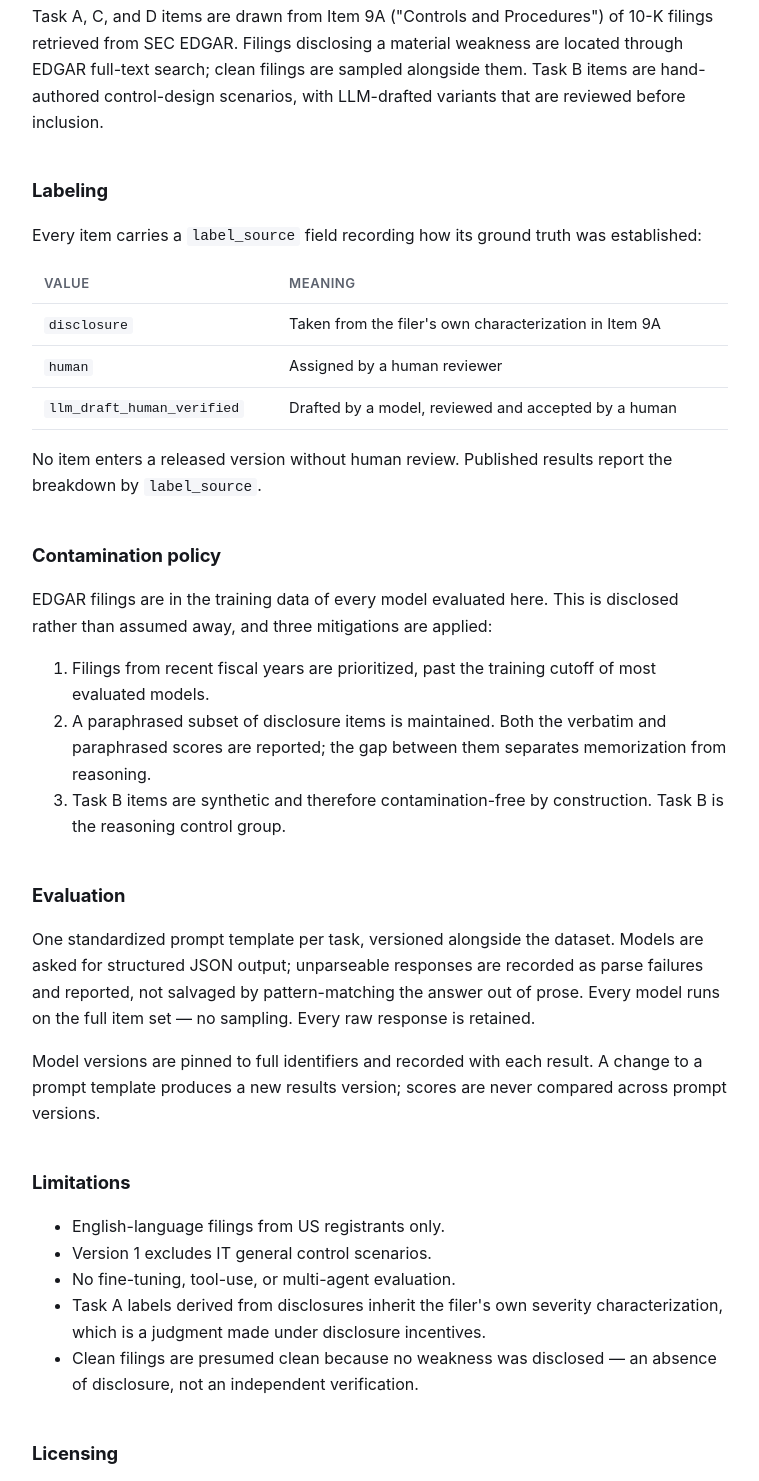
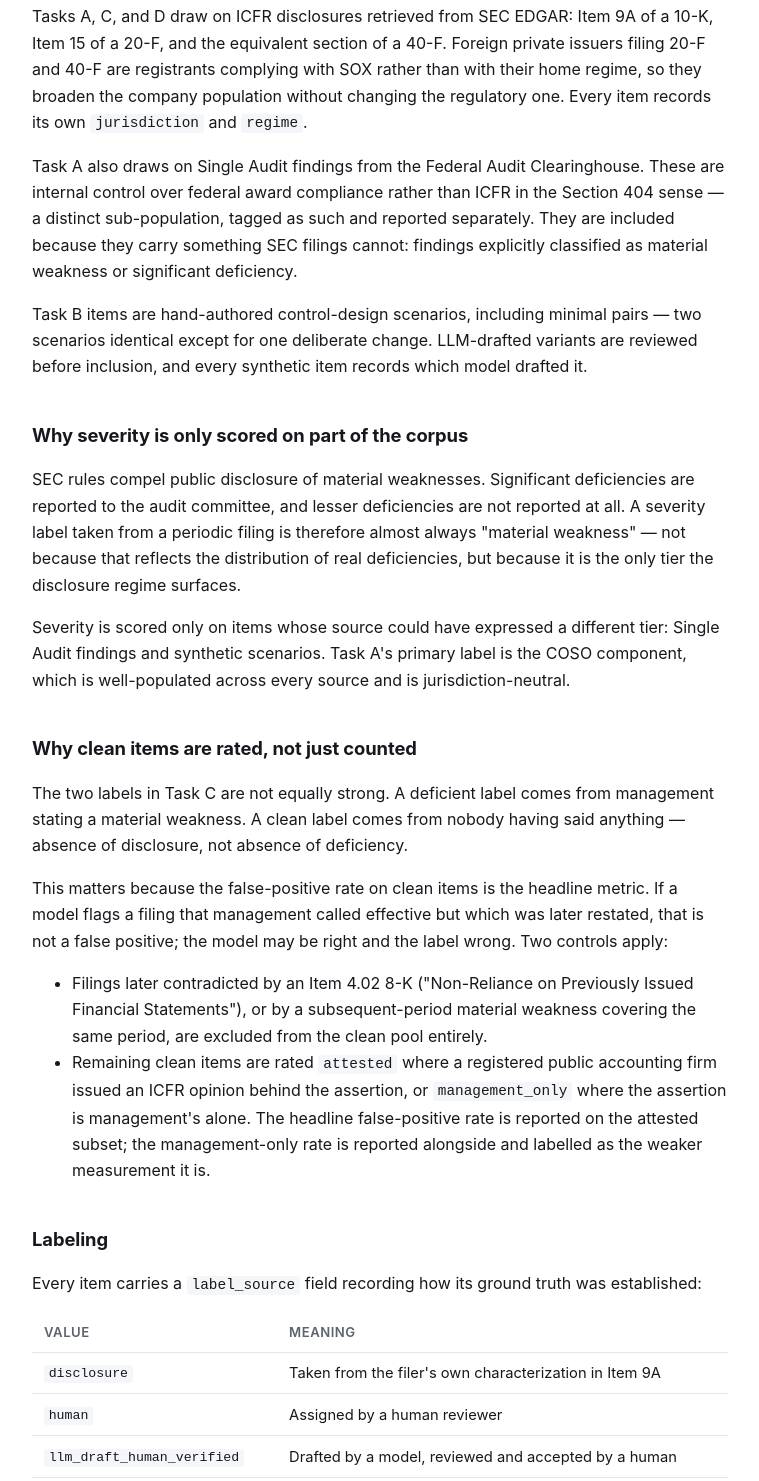
Before and after one commit to ajrngn/auditagent-bench, a plain HTML site: page site/methodology.html in a window 1280 px wide. Shown: the part 258-1739 px from the top of the page, without its empty margins (260-1019 px from the left). Drawn offline with Linux system fonts and the light colour scheme.

Commit message:
Reframe project to ICFR; fix two label-validity problems
Framing: SOX 404 is one jurisdiction's mechanism for a concept that also
exists under NI 52-109, J-SOX, and Uniform Guidance. COSO underlies all of
them, so the taxonomy is anchored there. Every item carries its own
jurisdiction and regime rather than assuming SOX.

Task A repointed to COSO component as the primary label. SEC rules compel
disclosure of material weaknesses only, so severity from periodic filings
is near-degenerate - scoring it corpus-wide would measure the sampling
frame, not the model. Severity is now scored on gradient-bearing sources
alone: Single Audit findings and synthetic scenarios.

Task C clean labels are now rated rather than assumed. A clean label is
absence of disclosure, not absence of deficiency, and the headline metric
is the false-positive rate on those items. Filings later contradicted by
an Item 4.02 8-K are excluded; the rest are split into auditor-attested
and management-only, with the headline rate reported on the attested
subset where 'false positive' means what the word implies.

New sources, all public domain: 20-F and 40-F (international coverage via
EDGAR rather than SEDAR+, which has no full-text search API), Item 4.02
8-Ks, SEC comment letters, and Federal Audit Clearinghouse Single Audit
findings. Licensed material - Audit Analytics, textbooks, business cases -
is categorically excluded; CC-BY cannot carry it, and an LLM paraphrase of
it is a derivative work whose licensing problem is invisible.

New synthetic-authoring skill covering minimal pairs, structured
generation, style grounding against real filing register, and the
drafting-model conflict: a model that writes scenarios should not be
scored on them without that being visible.

```diff
--- a/site/methodology.html
+++ b/site/methodology.html
@@ -21,7 +21,26 @@
 </header>
 
 <h2>Data sources</h2>
-<p>Task A, C, and D items are drawn from Item 9A ("Controls and Procedures") of 10-K filings retrieved from SEC EDGAR. Filings disclosing a material weakness are located through EDGAR full-text search; clean filings are sampled alongside them. Task B items are hand-authored control-design scenarios, with LLM-drafted variants that are reviewed before inclusion.</p>
+<p>Tasks A, C, and D draw on ICFR disclosures retrieved from SEC EDGAR: Item 9A of a 10-K, Item 15 of a 20-F, and the equivalent section of a 40-F. Foreign private issuers filing 20-F and 40-F are registrants complying with SOX rather than with their home regime, so they broaden the company population without changing the regulatory one. Every item records its own <code>jurisdiction</code> and <code>regime</code>.</p>
+
+<p>Task A also draws on Single Audit findings from the Federal Audit Clearinghouse. These are internal control over federal award compliance rather than ICFR in the Section 404 sense — a distinct sub-population, tagged as such and reported separately. They are included because they carry something SEC filings cannot: findings explicitly classified as material weakness or significant deficiency.</p>
+
+<p>Task B items are hand-authored control-design scenarios, including minimal pairs — two scenarios identical except for one deliberate change. LLM-drafted variants are reviewed before inclusion, and every synthetic item records which model drafted it.</p>
+
+<h2>Why severity is only scored on part of the corpus</h2>
+<p>SEC rules compel public disclosure of material weaknesses. Significant deficiencies are reported to the audit committee, and lesser deficiencies are not reported at all. A severity label taken from a periodic filing is therefore almost always "material weakness" — not because that reflects the distribution of real deficiencies, but because it is the only tier the disclosure regime surfaces.</p>
+
+<p>Severity is scored only on items whose source could have expressed a different tier: Single Audit findings and synthetic scenarios. Task A's primary label is the COSO component, which is well-populated across every source and is jurisdiction-neutral.</p>
+
+<h2>Why clean items are rated, not just counted</h2>
+<p>The two labels in Task C are not equally strong. A deficient label comes from management stating a material weakness. A clean label comes from nobody having said anything — absence of disclosure, not absence of deficiency.</p>
+
+<p>This matters because the false-positive rate on clean items is the headline metric. If a model flags a filing that management called effective but which was later restated, that is not a false positive; the model may be right and the label wrong. Two controls apply:</p>
+
+<ul>
+  <li>Filings later contradicted by an Item 4.02 8-K ("Non-Reliance on Previously Issued Financial Statements"), or by a subsequent-period material weakness covering the same period, are excluded from the clean pool entirely.</li>
+  <li>Remaining clean items are rated <code>attested</code> where a registered public accounting firm issued an ICFR opinion behind the assertion, or <code>management_only</code> where the assertion is management's alone. The headline false-positive rate is reported on the attested subset; the management-only rate is reported alongside and labelled as the weaker measurement it is.</li>
+</ul>
 
 <h2>Labeling</h2>
 <p>Every item carries a <code>label_source</code> field recording how its ground truth was established:</p>
@@ -49,6 +68,8 @@
   <li>Task B items are synthetic and therefore contamination-free by construction. Task B is the reasoning control group.</li>
 </ol>
 
+<p>Synthetic authorship carries its own conflict: a model that drafts scenarios should not be evaluated on them without that being visible. Every synthetic item records the model that drafted it, and results are reported split by drafting model.</p>
+
 <h2>Evaluation</h2>
 <p>One standardized prompt template per task, versioned alongside the dataset. Models are asked for structured JSON output; unparseable responses are recorded as parse failures and reported, not salvaged by pattern-matching the answer out of prose. Every model runs on the full item set — no sampling. Every raw response is retained.</p>
 
@@ -56,11 +77,13 @@
 
 <h2>Limitations</h2>
 <ul>
-  <li>English-language filings from US registrants only.</li>
+  <li>English-language filings only. Version 1 is predominantly SOX-404 reporting, including foreign registrants who file under it.</li>
   <li>Version 1 excludes IT general control scenarios.</li>
   <li>No fine-tuning, tool-use, or multi-agent evaluation.</li>
-  <li>Task A labels derived from disclosures inherit the filer's own severity characterization, which is a judgment made under disclosure incentives.</li>
-  <li>Clean filings are presumed clean because no weakness was disclosed — an absence of disclosure, not an independent verification.</li>
+  <li>Task A labels derived from disclosures inherit the filer's own severity characterization, which is a judgment made under disclosure incentives. This is why severity is scored only on gradient-bearing sources.</li>
+  <li>Clean labels remain an absence of disclosure rather than an independent verification. Restatement exclusion and attestation rating narrow the problem; they do not eliminate it. A company with an undisclosed and never-restated weakness still sits in the clean pool.</li>
+  <li>Single Audit findings concern internal control over federal award compliance, which overlaps with but is not identical to ICFR under Section 404.</li>
+  <li>Synthetic scenarios are cleaner and better organized than real disclosure prose. A model may perform differently on them for stylistic reasons alone.</li>
 </ul>
 
 <h2>Licensing</h2>
```
Also changed, not shown: site/index.html (+5 -3 lines), 9 other files.
